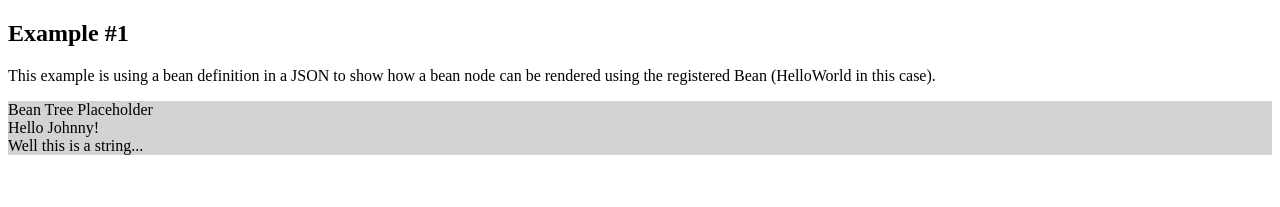
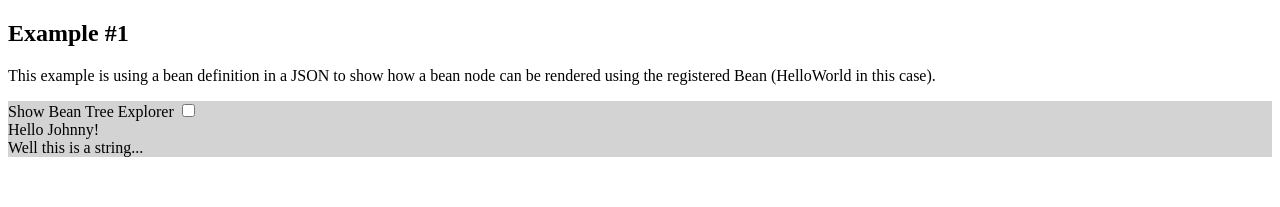
Before and after one commit to jarecsni/beantree, a SvelteKit app: page /examples/three in a window 1280 px wide. Shown: the top 207 px of the page. Built offline with nearby package versions, Linux system fonts and the light colour scheme.

Commit message:
Added switch to turn on and off explorer

```diff
--- a/src/lib/beans/BeanTreeExplorer.svelte
+++ /dev/null
@@ -1,2 +0,0 @@
-
-Bean Tree Placeholder
--- /dev/null
+++ b/src/lib/beans/explorer/BeanTreeExplorer.store.ts
@@ -0,0 +1,3 @@
+import { writable, type Writable } from 'svelte/store';
+
+export const isVisible:Writable<boolean> = writable<boolean>();
--- /dev/null
+++ b/src/lib/beans/explorer/BeanTreeExplorer.svelte
@@ -0,0 +1,7 @@
+{#if $isVisible}
+    Bean Tree Explorer Placeholder
+{/if}
+
+<script>
+	import { isVisible } from './BeanTreeExplorer.store';
+</script>
--- /dev/null
+++ b/src/lib/beans/explorer/BeanTreeExplorerSwitch.svelte
@@ -0,0 +1,5 @@
+Show Bean Tree Explorer <input type=checkbox bind:checked={$isVisible}>
+
+<script lang="ts">
+    import {isVisible} from './BeanTreeExplorer.store';
+</script>
--- a/src/routes/examples/three/+page.svelte
+++ b/src/routes/examples/three/+page.svelte
@@ -6,12 +6,14 @@
 </p>
 
 <div class="content">
+    <BeanTreeExplorerSwitch/>
     <BeanTreeExplorer/>
     <GenericBean {bean}/>
 </div>
 
 <script lang="ts">
-	import BeanTreeExplorer from '$lib/beans/BeanTreeExplorer.svelte';
+	import BeanTreeExplorer from '$lib/beans/explorer/BeanTreeExplorer.svelte';
+	import BeanTreeExplorerSwitch from '$lib/beans/explorer/BeanTreeExplorerSwitch.svelte';
 	import GenericBean from '$lib/beans/GenericBean.svelte';
     import {init} from '../../../application';
     import bean from './example2.json';
```
